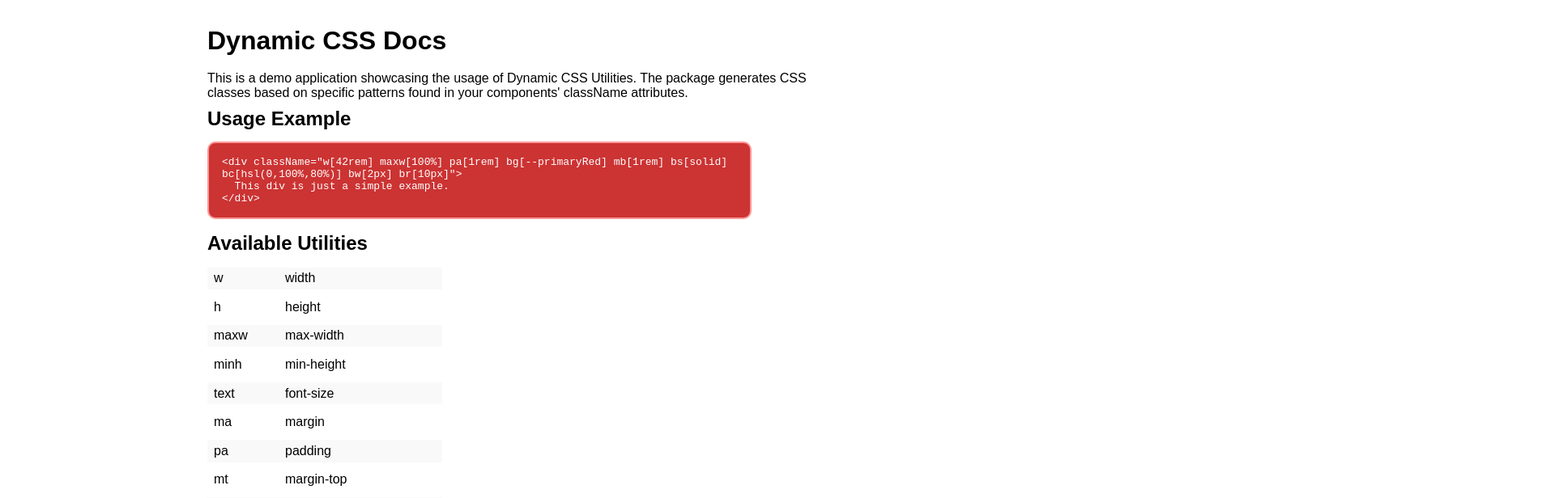
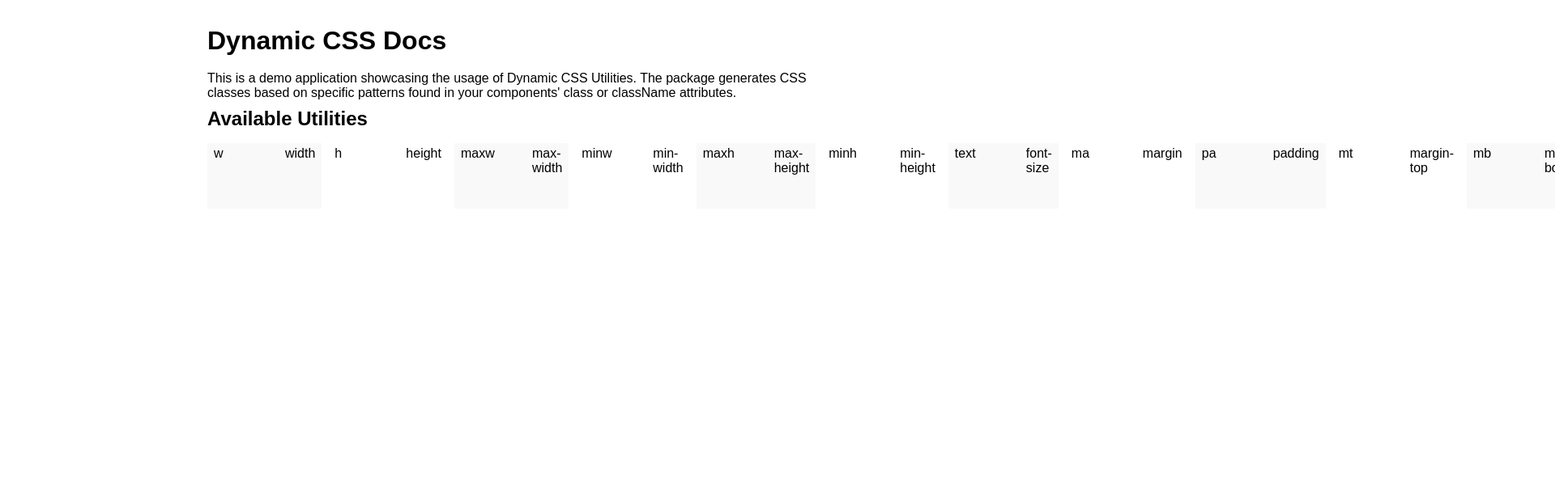
Before and after one commit to Igor-J86/dynamic-css, a React (Vite) app: page / in a window 1280 px wide. Shown: the top 616 px of the page at 81% size, 1920 px wide, since content can reach past the window. Built offline with nearby package versions, Linux system fonts and the light colour scheme.

Commit message:
fix: add more utilities

```diff
--- a/script/index.ts
+++ b/script/index.ts
@@ -6,6 +6,8 @@ export const PROP_MAP = {
   w: "width",
   h: "height",
   maxw: "max-width",
+  minw: "min-width",
+  maxh: "max-height",
   minh: "min-height",
   text: "font-size",
   ma: "margin",
@@ -21,8 +23,11 @@ export const PROP_MAP = {
   gap: "gap",
   bg: "background-color",
   color: "color",
-  flex: "flex",
-  "flex-dir": "flex-direction",
+  fd: "flex-direction",
+  fb: "flex-basis",
+  fg: "flex-grow",
+  fs: "flex-shrink",
+  fw: "flex-wrap",
   d: "display",
   br: "border-radius",
   brtl: "border-top-left-radius",
@@ -63,7 +68,7 @@ function generateCSS(source:string) {
 }
 
 function escapeClassName(className: string) {
-  return className.replace(/[\[\].%(),\/#]/g, (match) => `\\${match}`);
+  return className.replace(/[\[\].%(),\/#\s]/g, (match) => `\\${match}`);
 }
 
 // Regex for extracting class and className attributes
@@ -76,11 +81,10 @@ function extractClassNames(source: string) {
   while ((match = CLASS_ATTR_REGEX.exec(source))) {
     const raw = match[2]; // content inside quotes
 
-    const classes = raw
-      .split(/\s+/)
-      .filter(Boolean);
+    // Split on whitespace, but not within square brackets
+    const classes = raw.match(/[^\s\[]+(?:\[[^\]]*\])?/g) || [];
 
-    result.push(...classes);
+    result.push(...classes.filter(Boolean));
   }
 
   return result;
--- a/src/assets/dynamic.css
+++ b/src/assets/dynamic.css
@@ -2,7 +2,10 @@
 .pa\[2rem\] { padding: 2rem; }
 .maxw\[52rem\] { max-width: 52rem; }
 .ma\[auto\] { margin: auto; }
-.w\[42rem\] { width: 42rem; }
+.d\[flex\] { display: flex; }
+.gap\[2rem\] { gap: 2rem; }
+.gap\[0\.5rem\] { gap: 0.5rem; }
+.w\[28rem\] { width: 28rem; }
 .maxw\[100\%\] { max-width: 100%; }
 .pa\[1rem\] { padding: 1rem; }
 .bg\[--primaryRed\] { background-color: var(--primaryRed); }
@@ -14,6 +17,3 @@
 .ma\[0\] { margin: 0; }
 .color\[white\] { color: white; }
 .ws\[pre-wrap\] { white-space: pre-wrap; }
-.d\[flex\] { display: flex; }
-.flex-dir\[column\] { flex-direction: column; }
-.gap\[0\.5rem\] { gap: 0.5rem; }
--- a/src/components/Main.tsx
+++ b/src/components/Main.tsx
@@ -5,18 +5,11 @@ const Main = () => {
     <main className="pa[2rem] maxw[52rem] ma[auto]">
       <h1>Dynamic CSS Docs</h1>
       <p>
-        This is a demo application showcasing the usage of Dynamic CSS Utilities. The package generates CSS classes based on specific patterns found in your components' className attributes.
+        This is a demo application showcasing the usage of Dynamic CSS Utilities. The package generates CSS classes based on specific patterns found in your components' class or className attributes.
       </p>
 
-      <h2>Usage Example</h2>
-      <div className="w[42rem] maxw[100%] pa[1rem] bg[--primaryRed] mb[1rem] bs[solid] bc[hsl(0,100%,80%)] bw[2px] br[10px]">
-        <pre className="ma[0] color[white] ws[pre-wrap]">
-          {`<div className="w[42rem] maxw[100%] pa[1rem] bg[--primaryRed] mb[1rem] bs[solid] bc[hsl(0,100%,80%)] bw[2px] br[10px]">
-  This div is just a simple example.
-</div>`}
-        </pre>
-      </div>
-
+      <div className="d[flex] gap[2rem]">
+        <div>
           <h2>Available Utilities</h2>
           <dl className="d[flex] flex-dir[column] gap[0.5rem]">
           {Object.entries(PROP_MAP).map(([key, value]) => (
@@ -26,6 +19,19 @@ const Main = () => {
             </div>
           ))}
           </dl>
+        </div>
+
+        <div className="flex[1 1 10rem]">
+          <h2>Usage Examples</h2>
+          <div className="w[28rem] maxw[100%] pa[1rem] bg[--primaryRed] mb[1rem] bs[solid] bc[hsl(0,100%,80%)] bw[2px] br[10px]">
+            <pre className="ma[0] color[white] ws[pre-wrap]">
+              {`<div className="w[28rem] maxw[100%] pa[1rem] bg[--primaryRed] mb[1rem] bs[solid] bc[hsl(0,100%,80%)] bw[2px] br[10px]">
+      This div is just a simple example.
+    </div>`}
+            </pre>
+          </div>
+        </div>
+      </div>
     </main>
   )
 }
--- a/src/index.tsx
+++ b/src/index.tsx
@@ -1,5 +1,6 @@
 import {createRoot} from 'react-dom/client';
 import './assets/main.css';
+import './assets/dynamic.css';
 import Main from './components/Main';
 
 const root = createRoot(document.getElementById('app-root') as HTMLElement);
```
Also changed, not shown: 1 other file (tests, documents, lock files or other folders). Lines whose indentation alone changed are shown as unchanged.
